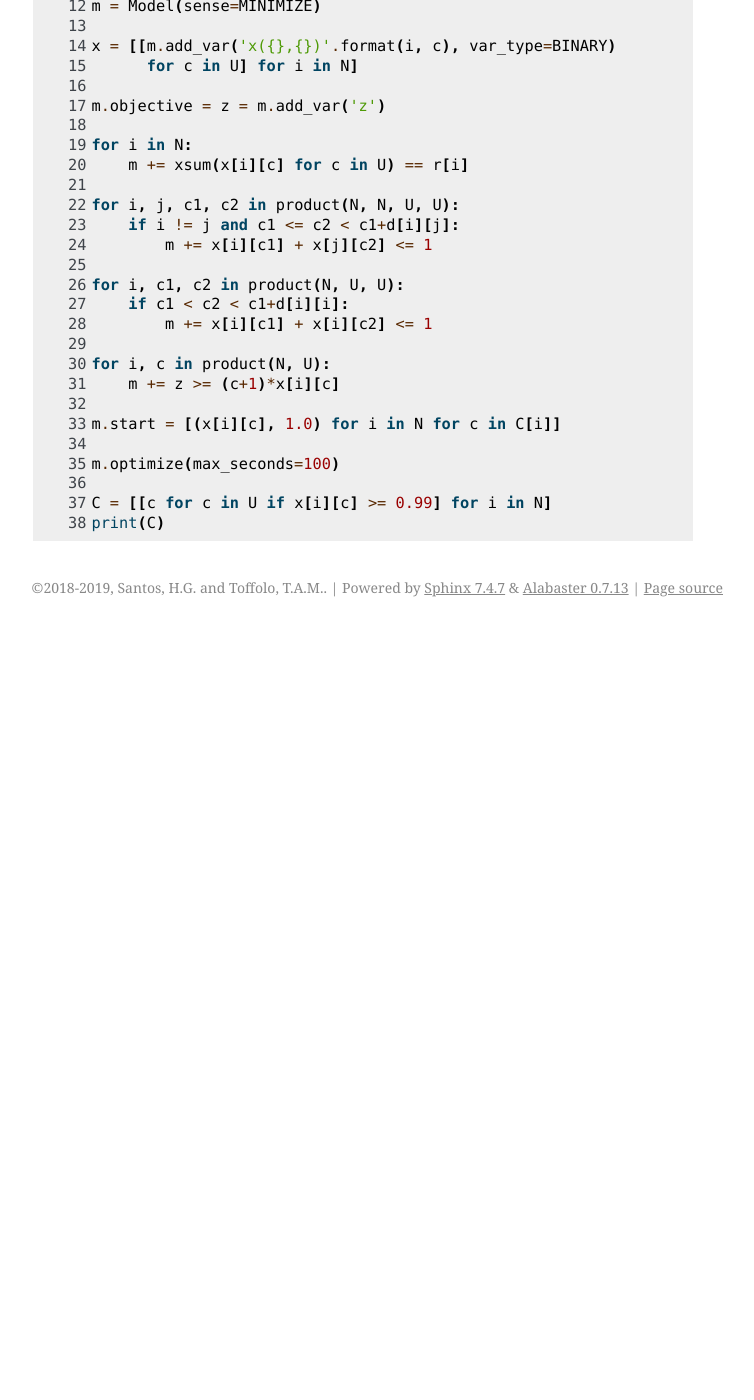
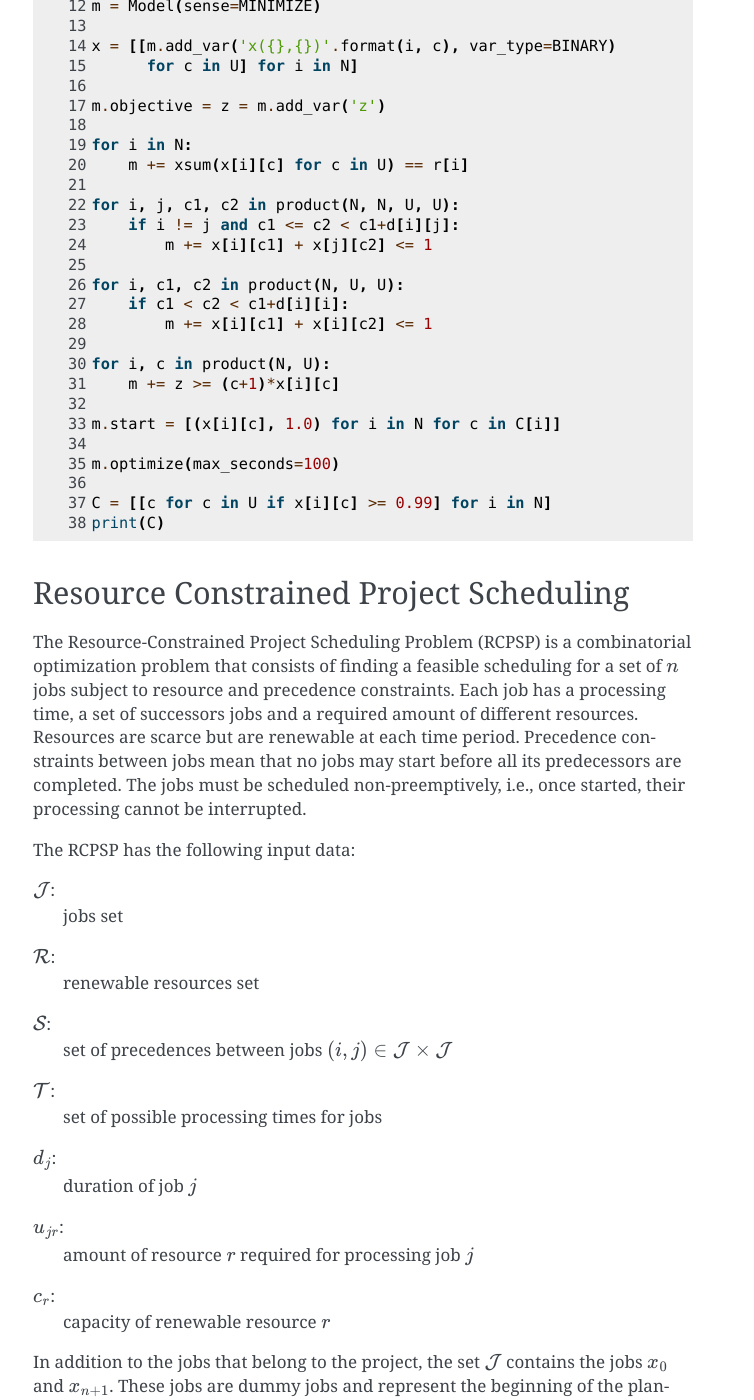
Before and after one commit to coin-or/python-mip, a Sphinx documentation site: the page built from docs/examples.rst, in a window 1280 px wide and 1400 px high, scrolled down 6353 px. Shown: the whole window, without its empty margins (387-1141 px from the left). Built offline with Sphinx 7.4.7, drawn with Linux system fonts in a browser that asks for light colours; cross-references to code outside the pages are shown as plain code; before the commit the page ends 6980 px from its top, so only the background shows below that; some of the changed text lies outside the part shown.

Commit message:
starting RCPSP example, updated CBC binaries for win and linux
Former-commit-id: 8a8d3dd6e3d27e66074e6d6b023b80fa95d26ec6

```diff
--- a/docs/examples.rst
+++ b/docs/examples.rst
@@ -307,3 +307,63 @@ initial feasible solution and consequentily the set :math:`U`:
 
     C = [[c for c in U if x[i][c] >= 0.99] for i in N]
     print(C)
+
+
+Resource Constrained Project Scheduling
+---------------------------------------
+
+The Resource-Constrained Project Scheduling Problem (RCPSP) is a combinatorial
+optimization problem that consists of finding a feasible scheduling for a set of
+:math:`n` jobs subject to resource and precedence constraints. Each job has a
+processing time, a set of successors jobs and a required amount of different
+resources. Resources are scarce but are renewable at each time period.
+Precedence constraints between jobs mean that no jobs may start before all its
+predecessors are completed. The jobs must be scheduled non-preemptively, i.e.,
+once started, their processing cannot be interrupted.
+
+The RCPSP has the following input data:
+
+
+:math:`\mathcal{J}`:
+    jobs set
+
+:math:`\mathcal{R}`:
+    renewable resources set
+
+:math:`\mathcal{S}`:
+    set of precedences between jobs :math:`(i,j) \in \mathcal{J} \times \mathcal{J}`
+
+:math:`\mathcal{T}`:
+    set of possible processing times for jobs
+
+:math:`d_{j}`:
+    duration of job :math:`j`
+
+:math:`u_{jr}`:
+    amount of resource :math:`r` required for processing job :math:`j`
+
+
+:math:`c_r`:
+    capacity of renewable resource :math:`r`
+
+
+In addition to the jobs that belong to the project, the set :math:`\mathcal{J}`
+contains the jobs :math:`x_{0}` and :math:`x_{n+1}`. These jobs are dummy jobs and
+represent the beginning of the planning and the end of the planning. The
+processing time for the dummy jobs is zero and does not consume resources.
+
+A binary programming formulation was proposed by Pritsker et al. :cite:`Prit69`.
+In this formulation, decision variables :math:`x_{jt} = 1` if job :math:`j` is assigned a completion
+time at the end of time :math:`t`; otherwise, :math:`x_{jt} = 0`. All jobs must finish
+in a single instant of time without violating the relationships of precedence
+and amount of available resources. The model proposed by Pristker can be stated as
+follows:
+
+.. math::
+    & \textrm{Minimize} \\
+     & {\displaystyle \sum_{t\in \mathcal{T}} (t-1).x_{n+1t}}\\
+    & \textrm{Subject to:} \\
+     & \ensuremath{ \sum_{t\in \mathcal{T}} x_{jt} \ensuremath{= 1} }\ensuremath{\forall j\in J \cup \{n+1\}}\\
+     & \ensuremath{ \sum_{j\in J} \sum_{t'=t-p_{j}+1} d_{jr}x_{jt'} \ensuremath{\leq c_{r}} }\ensuremath{\forall t\in \mathcal{T}, r \in R}\\
+     & \ensuremath{ \sum_{t\in \mathcal{T}} t.x_{st} - \sum_{t \in \mathcal{T}} t.x_{jt} \ensuremath{\geq p_{j}} }\ensuremath{\forall (j,s) \in S}\\
+    & \ensuremath{x_{jt} \in \{0,1\}} \ensuremath{\forall j\in J \cup \{n+1\}, t \in \mathcal{T}}
--- a/docs/references.bib
+++ b/docs/references.bib
@@ -42,3 +42,12 @@
   year={2017},
   publisher={SIAM}
 }
+
+@Article{Prit69,
+  author  = {Pritsker, A. and Watters, L. and Wolfe, P.},
+  title   = {Multi-project scheduling with limited resources: A zero-one programming approach},
+  journal = {Management Science},
+  year    = {1969},
+  volume  = {16},
+  pages   = {93-108},
+}
```
Also changed, not shown: 3 other files.
